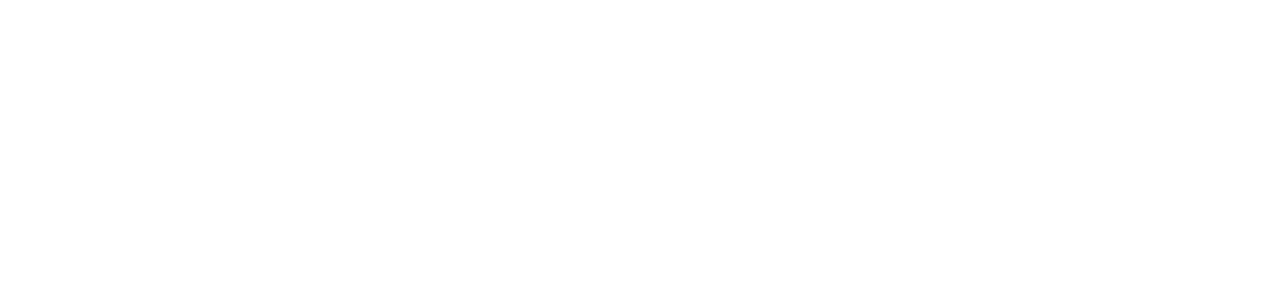
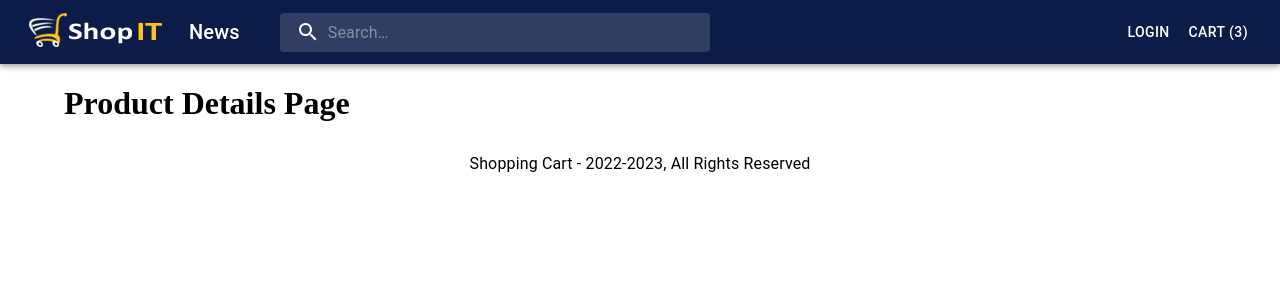
Before and after one commit to Dhruv-praju/ShopIT-client, a React (Create React App) app: page /1 in a window 1280 px wide. Before the commit this address had no page. Shown: the top 300 px of the page. Built offline with nearby package versions, Linux system fonts and the light colour scheme.

Commit message:
renamed productcard

```diff
--- a/src/App.js
+++ b/src/App.js
@@ -3,6 +3,7 @@
 
 import PageLayout from "./components/PageLayout";
 import Home from "./components/Pages/Home";
+import Product from "./components/Pages/Product";
 
 const App = ()=>{
     return (
@@ -10,6 +11,7 @@
             <Routes>
                 <Route element={<PageLayout/>}>
                     <Route index element={<Home/>} />
+                    <Route path="/:id" element={<Product/>} />
                 </Route>
             </Routes>
         </div>
--- a/src/components/Pages/Home.jsx
+++ b/src/components/Pages/Home.jsx
@@ -1,6 +1,6 @@
 import React from 'react'
 import { Grid } from '@mui/material'
-import Product from '../Product/Product'
+import ProductCard from '../Product/ProductCard'
 
 import products from '../../shopData'
 
@@ -10,7 +10,7 @@
         <Grid container rowSpacing={4} spacing={1} pt={3}>
           {products.map(p =>
             <Grid item display='flex' justifyContent='center' xs={12} md={6} lg={3}>
-                <Product name={p.name} img={p.image} price={p.price}/>
+                <ProductCard name={p.name} img={p.image} price={p.price}/>
             </Grid>
             )}
         </Grid>
--- /dev/null
+++ b/src/components/Pages/Product.jsx
@@ -0,0 +1,11 @@
+import React from 'react'
+
+const Product = () => {
+  return (
+    <div>
+        <h1>Product Details Page</h1>
+    </div>
+  )
+}
+
+export default Product
--- a/src/components/Product/Product.jsx
+++ b/src/components/Product/ProductCard.jsx
@@ -2,7 +2,7 @@
 import { Card, CardMedia, CardActions, CardContent, Typography, Button,Box, Rating } from '@mui/material'
 import sampleImg from '../../images/ssd.jpg'
 
-const Product = ({img, name, price, ratings=4, n_reviews=33}) => {
+const ProductCard = ({img=sampleImg, name='SAMSUNG SSD', price=114, ratings=4, n_reviews=33}) => {
     return(
         <Card elevation={4} sx={{ maxWidth: 250 }}>
             <Box px={2} pt={2} display='flex' justifyContent='center'>
@@ -37,4 +37,4 @@
     )
 }
 
-export default Product
+export default ProductCard
```
